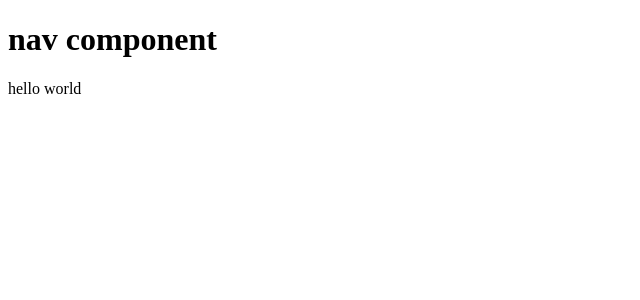
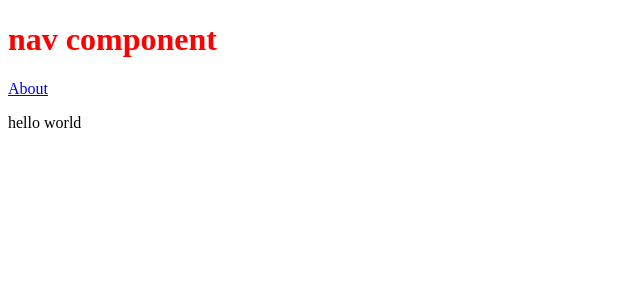
Before and after one commit to KrYP70N/NEXT_TUTORIAL, a Next.js app in the folder code/: page / in a window 1280 px wide. Shown: the top 300 px of the page, without its empty margins (0-640 px from the left). Built offline with nearby package versions, Linux system fonts and the light colour scheme.

Commit message:
access path from next/link

```diff
--- a/code/src/app/about/layout.tsx
+++ b/code/src/app/about/layout.tsx
@@ -7,7 +7,6 @@ interface Props {
 const Layout : React.FC<Props> = ({ children }) =>  {
     return (
       <>
-        <NavComponent />
         <p>layout </p>
         {children}
       </>
--- /dev/null
+++ b/code/src/components/nav/nav.component.module.css
@@ -0,0 +1,3 @@
+.container {
+    color: red;
+}
--- a/code/src/components/nav/nav.component.tsx
+++ b/code/src/components/nav/nav.component.tsx
@@ -1,6 +1,19 @@
+"use client"
+import { usePathname } from 'next/navigation'
+import styles from './nav.component.module.css'
+import Link from 'next/link'
+
 const NavComponent = () => {
+
+    const path = usePathname()
+
+    console.log(path)
+
     return (
-        <h1>nav component</h1>
+        <header className={styles.container}>
+            <h1>nav component</h1>
+            <Link href='/about' className={`${path === '/about'  && 'active'}`} >About</Link>
+        </header>
     )
 }
 
```
Also changed, not shown: 1 other file (tests, documents, lock files or other folders).
